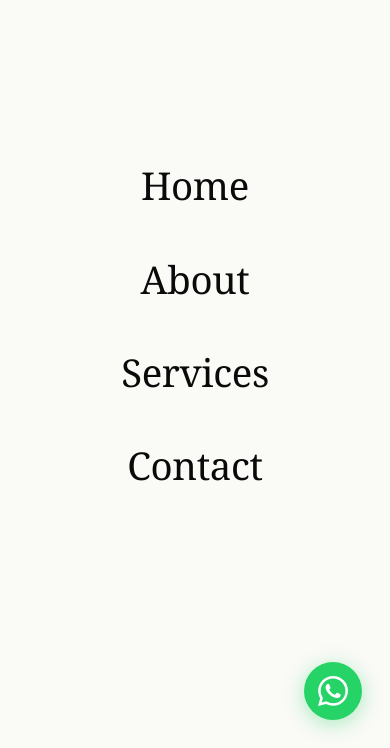
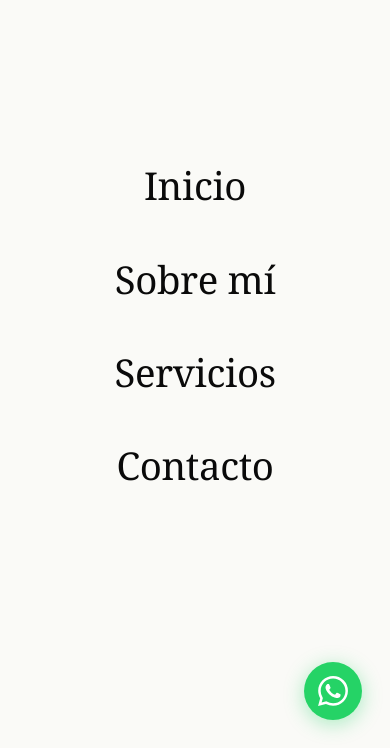
Before and after one commit to megaso1/abogada-christine, a plain HTML site: page index.html in a window 390 px wide. Both pictures are taken after a click on the button "Toggle menu". Shown: the part 96-844 px from the top of the page. Drawn offline with Linux system fonts and the light colour scheme.

Commit message:
Versión 1.1
Arreglé el logo, el bug del menú hamburguesa y el idioma del menú

```diff
--- a/index.html
+++ b/index.html
@@ -55,10 +55,10 @@
     <!-- Mobile drawer menu -->
     <div class="mobile-menu" id="mobileMenu" aria-hidden="true">
       <ul role="list">
-        <li><a href="#home"     class="mobile-link">Home</a></li>
-        <li><a href="#about"    class="mobile-link">About</a></li>
-        <li><a href="#services" class="mobile-link">Services</a></li>
-        <li><a href="#contact"  class="mobile-link">Contact</a></li>
+        <li><a href="#home"     class="mobile-link">Inicio</a></li>
+        <li><a href="#about"    class="mobile-link">Sobre mí</a></li>
+        <li><a href="#services" class="mobile-link">Servicios</a></li>
+        <li><a href="#contact"  class="mobile-link">Contacto</a></li>
       </ul>
     </div>
   </header>
--- a/script.js
+++ b/script.js
@@ -1,5 +1,4 @@
-/* ================================================================
-   script.js — Lawyer Website
+/* script.js — Página web de abogada Christine
    ================================================================
    What this file does:
    1. Adds a shadow to the header when you scroll down
@@ -82,6 +81,7 @@ document.addEventListener('DOMContentLoaded', () => {
     hamburger.setAttribute('aria-expanded', 'true');
     mobileMenu.setAttribute('aria-hidden', 'false');
     document.body.style.overflow = 'hidden'; // prevent scrolling behind menu
+    header.classList.add('menu-open');
   }
 
   function closeMenu() {
@@ -90,6 +90,7 @@ document.addEventListener('DOMContentLoaded', () => {
     hamburger.setAttribute('aria-expanded', 'false');
     mobileMenu.setAttribute('aria-hidden', 'true');
     document.body.style.overflow = ''; // restore scrolling
+    header.classList.remove('menu-open');
   }
 
   hamburger.addEventListener('click', () => {
--- a/style.css
+++ b/style.css
@@ -1,5 +1,4 @@
-/* ================================================================
-   style.css — Lawyer Website
+/* style.css — Página web de abogada Christine
    ================================================================
    HOW TO CUSTOMISE:
    - Colors   → Edit the CSS variables in :root  (top of this file)
@@ -134,6 +133,11 @@ ul {
   box-shadow: 0 1px 0 rgba(0,0,0,0.07);
 }
 
+#header.menu-open {
+  backdrop-filter: none !important;
+  -webkit-backdrop-filter: none !important;
+}
+
 .nav-container {
   max-width: var(--max-width);
   margin: 0 auto;
@@ -142,24 +146,28 @@ ul {
   display: flex;
   align-items: center;
   justify-content: space-between;
-  gap: 24px;
+  gap: 40px;
 }
 
 /* Logo */
 .logo {
   display: flex;
   align-items: center;
-  gap: 10px;
+  gap: 12px;
   flex-shrink: 0;
 }
 
 .logo-text {
   font-family: var(--font-display);
-  font-size: 1.5rem;
+  font-size: 1.2rem;
   font-weight: 600;
   letter-spacing: 0.12em;
   color: var(--color-black);
   transition: color 0.2s;
+}
+
+.logo-img {
+  filter: contrast(1.1);
 }
 
 .logo:hover .logo-text {
@@ -167,7 +175,7 @@ ul {
 }
 
 .logo-img {
-  height: 36px;
+  height: 72px;
   width: auto;
 }
 
@@ -429,6 +437,28 @@ ul {
   object-position: center top;
 }
 
+.hero {
+  position: relative;
+}
+
+.hero::before {
+  content: "";
+  position: absolute;
+  top: 50%;
+  left: 75%;                          /* center of the right column (50%–100%) */
+  transform: translate(-50%, -50%);
+
+  width: clamp(300px, 36vw, 520px);   /* scales fluidly with the viewport */
+  height: clamp(300px, 36vw, 520px);
+
+  background-image: url("logo-abogada.png");
+  background-repeat: no-repeat;
+  background-size: contain;
+  background-position: center;
+
+  opacity: 0.07;
+  pointer-events: none;
+}
 
 /* ----------------------------------------------------------------
    7. ABOUT SECTION
@@ -774,6 +804,14 @@ a.contact-item:hover {
     min-height: auto;
   }
 
+  /* Watermark: re-center for single-column layout */
+  .hero::before {
+    left: 50%;
+    width: clamp(220px, 55vw, 380px);
+    height: clamp(220px, 55vw, 380px);
+    opacity: 0.07;                    /* slightly more subtle on smaller screens */
+  }
+
   .hero-rule { display: none; }
 
   .hero-content {
```
